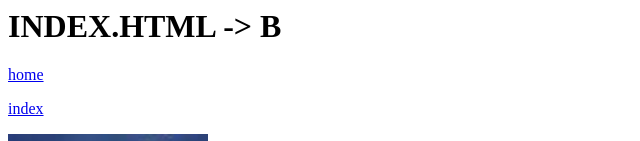
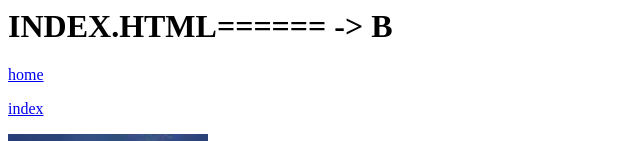
Before and after one commit to raghles/sam_pwa, a plain HTML site: page index.html in a window 1280 px wide. Shown: the top 141 px of the page, without its empty margins (0-640 px from the left). Drawn offline with Linux system fonts and the light colour scheme.

Commit message:
Update index.html

```diff
--- a/index.html
+++ b/index.html
@@ -1,6 +1,6 @@
 <link rel="manifest" href="manifest.json">
 
-<h1>INDEX.HTML -> B</h1>
+<h1>INDEX.HTML====== -> B</h1>
 
 <p><a href='home.html'>home</a></p>
 
```
